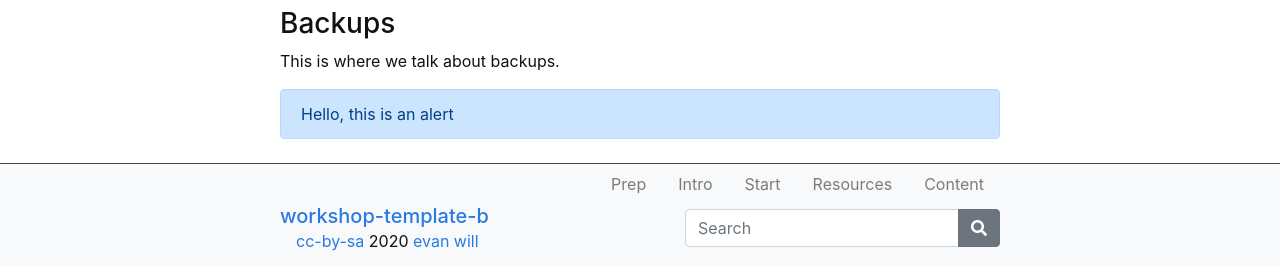
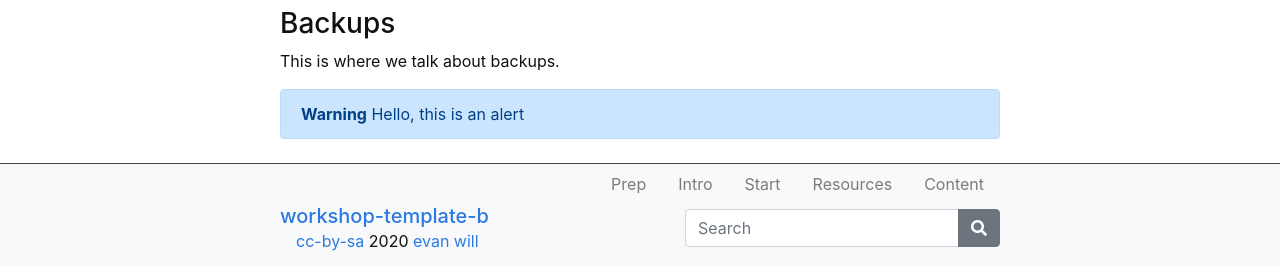
Before and after one commit to GriffithUniLibrary/digital-tools-modular, a Jekyll site: the page built from content/0-prep-backup.md, in a window 1280 px wide. Shown: the part 1361-1627 px from the top of the page. Built offline with Jekyll 4.4.1, drawn with Linux system fonts in a browser that asks for light colours; our own code applies the rules of GitHub Pages for plain Markdown files.

Commit message:
Asterisks

```diff
--- a/content/0-prep-backup.md
+++ b/content/0-prep-backup.md
@@ -32,4 +32,4 @@ It's much better for reliability to entrust your data storage to a cloud provide
 
 This is where we talk about backups.
 
-{% include alert.html text="Hello, this is an alert" color=primary %}
+{% include alert.html text="**Warning** Hello, this is an alert" color=primary %}
```
